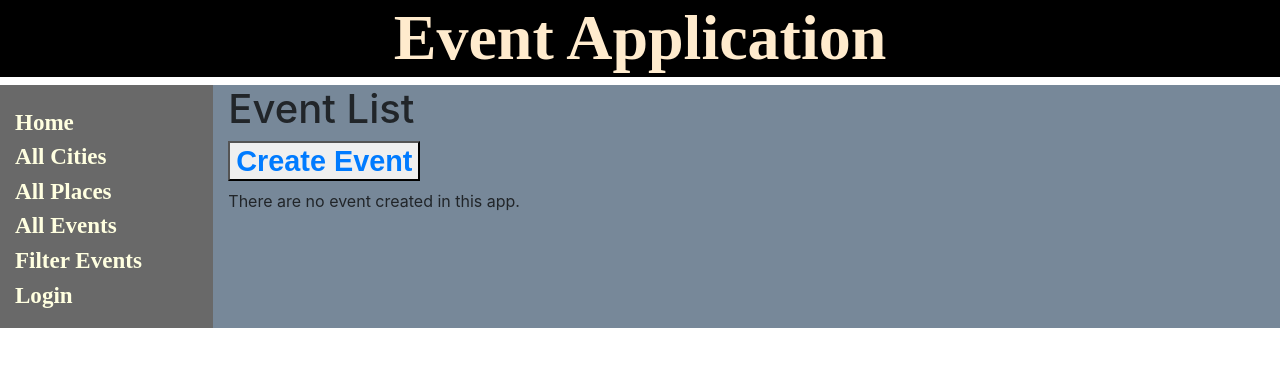
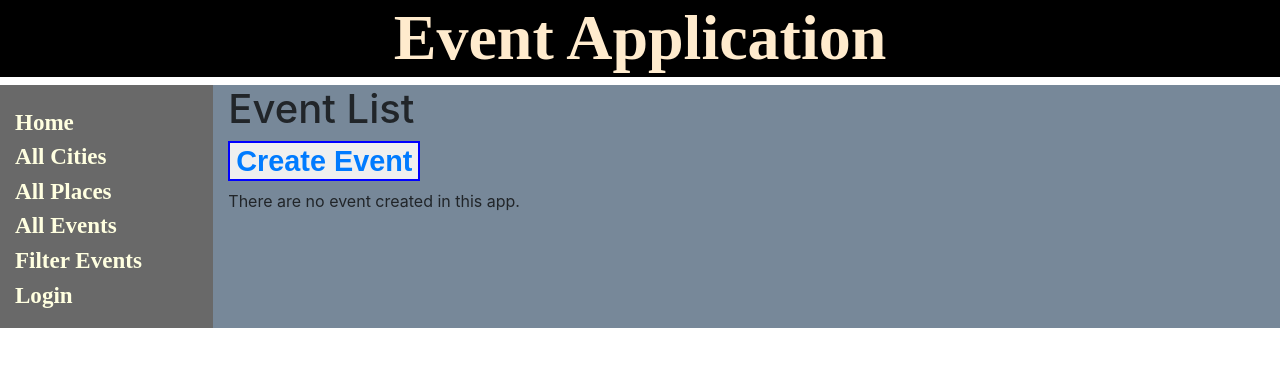
Before and after one commit to Mithilesh-M/EventApp-Django, a Django app: page /eventapp/events/ in a window 1280 px wide. Shown: the top 367 px of the page. Run offline with Django 3.2, Linux system fonts and the light colour scheme; data that the repository does not hold is empty; parts of the project's set-up code (start-up, migrations or seed data) failed here and were passed over.

Commit message:
Update styles in css
Added styles for the pages in Event App

```diff
--- a/placeapp/static/css/styles.css
+++ b/placeapp/static/css/styles.css
@@ -38,6 +38,7 @@ a:hover{
     font-size: larger;
     color: lightyellow;
     text-decoration: none;
+    border: 2px solid blue;
 }
 .mybutton:hover {background-color:burlywood}
 .mylist-ele{
```
